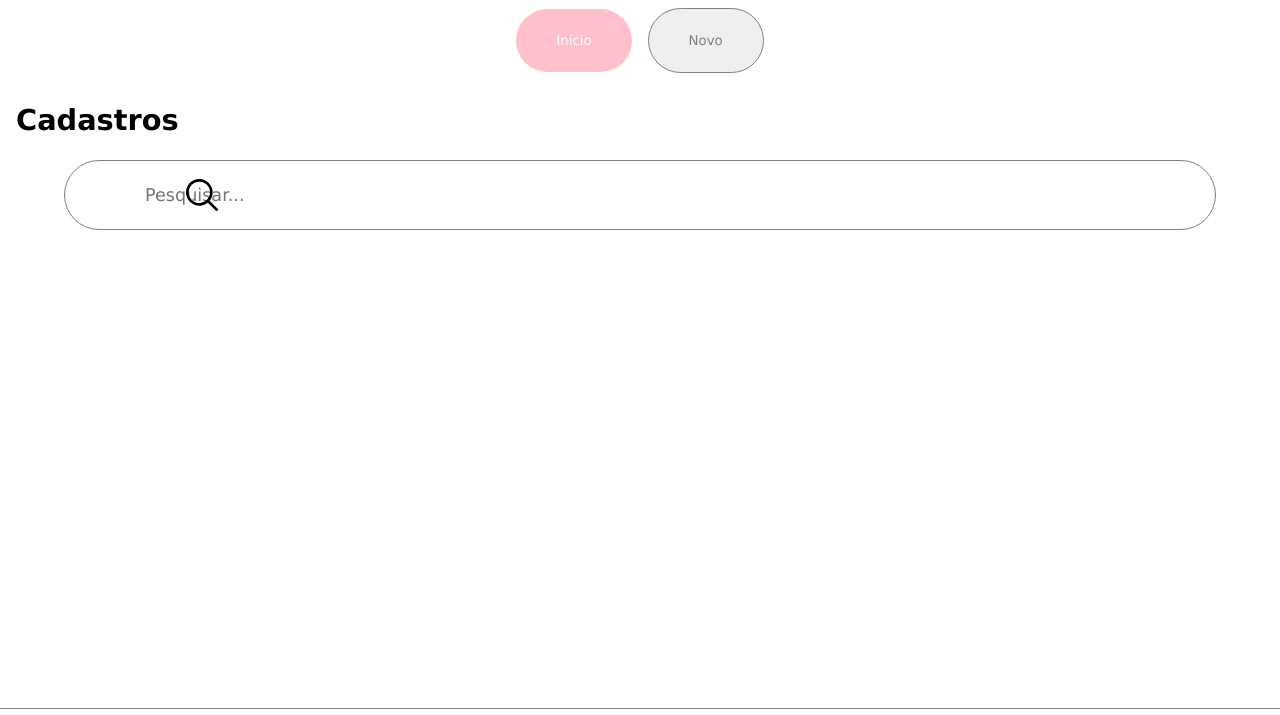
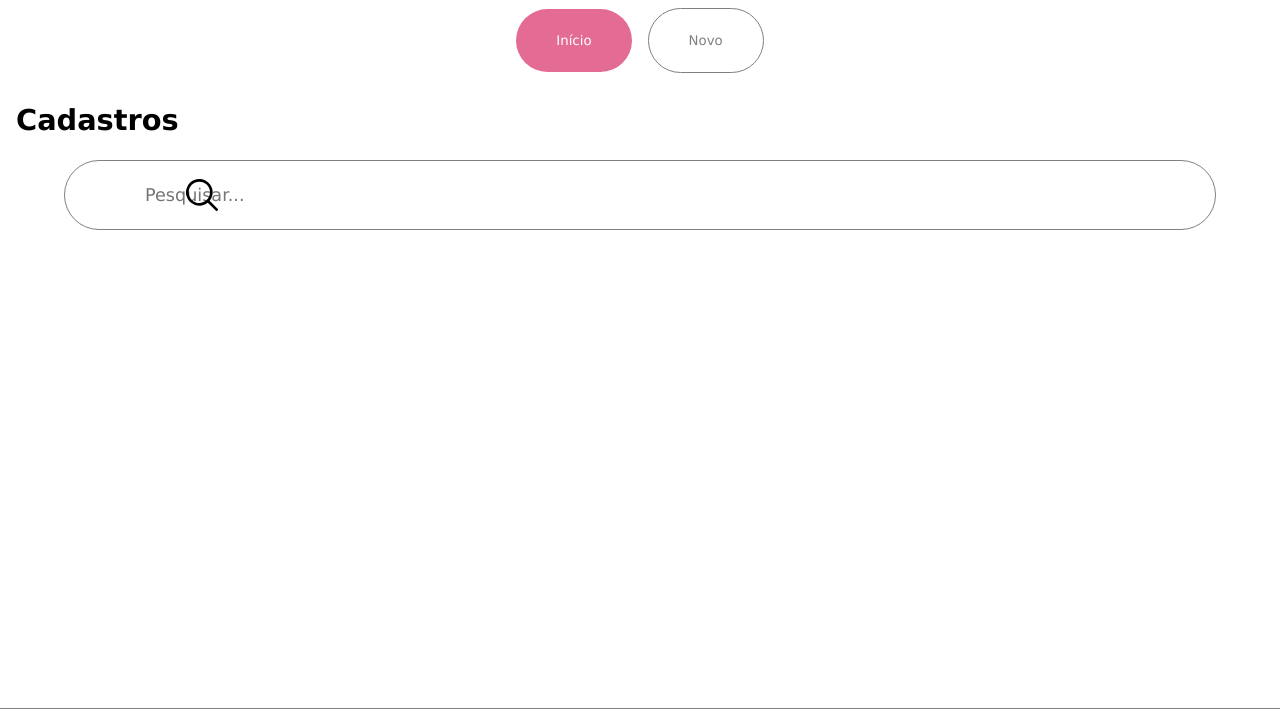
Before and after one commit to AlphaByteCompany/pututukaCAP, a plain HTML site: page pages/leads-page/index.html in a window 1280 px wide. Shown: the top 715 px of the page. Drawn offline with Linux system fonts and the light colour scheme.

Commit message:
atta
att

```diff
--- a/pages/leads-page/assets/css/main.css
+++ b/pages/leads-page/assets/css/main.css
@@ -44,7 +44,7 @@
 
 }
 .home {
-    background-color: pink;
+    background-color: #E36B94;
     border: none;
     padding:3vh 5vh;
     border-radius: 5vh;
@@ -55,6 +55,7 @@
     border-radius: 6vh;
     border: 1px solid gray;
     color: gray;
+    background: transparent;
 }
 .title {
 
```
